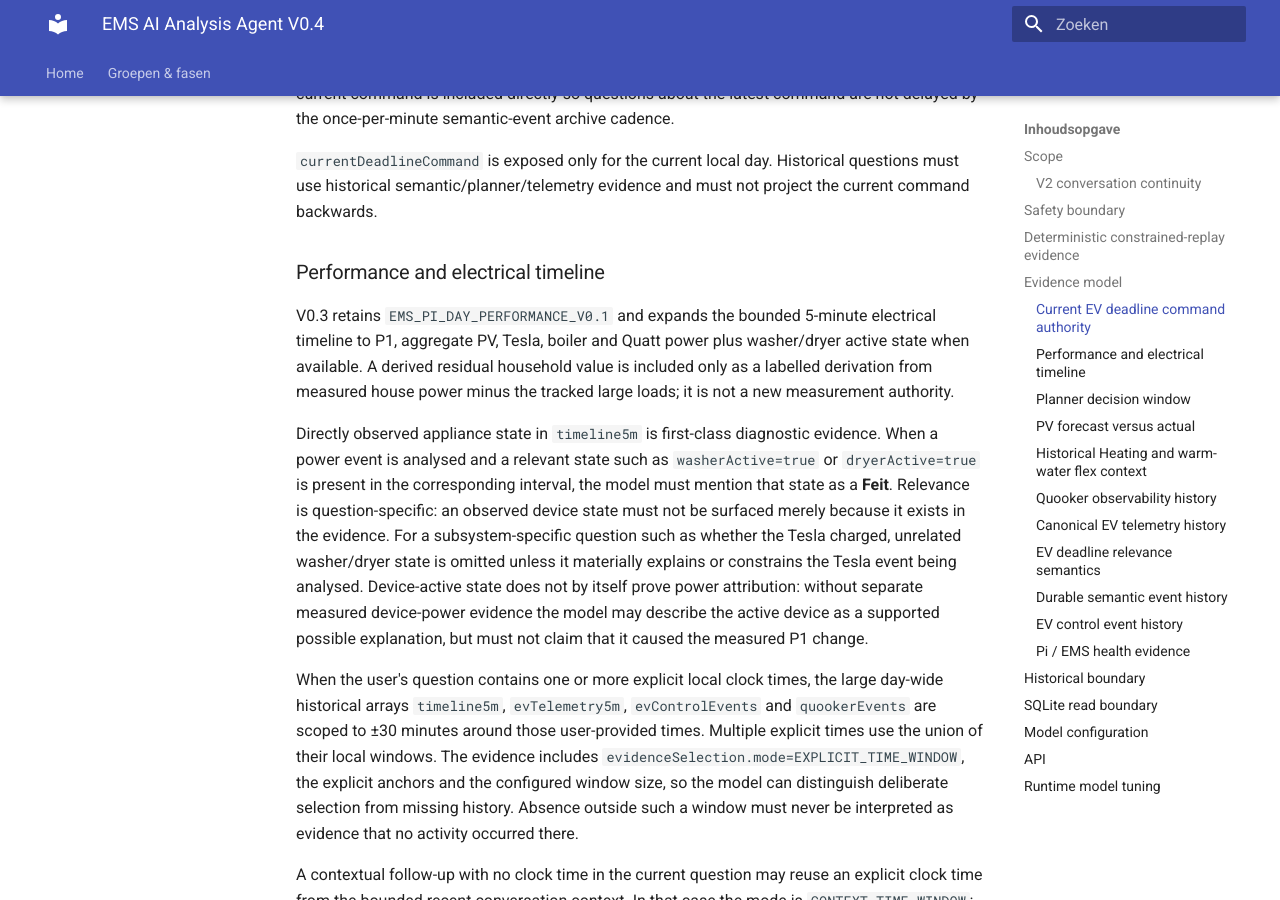
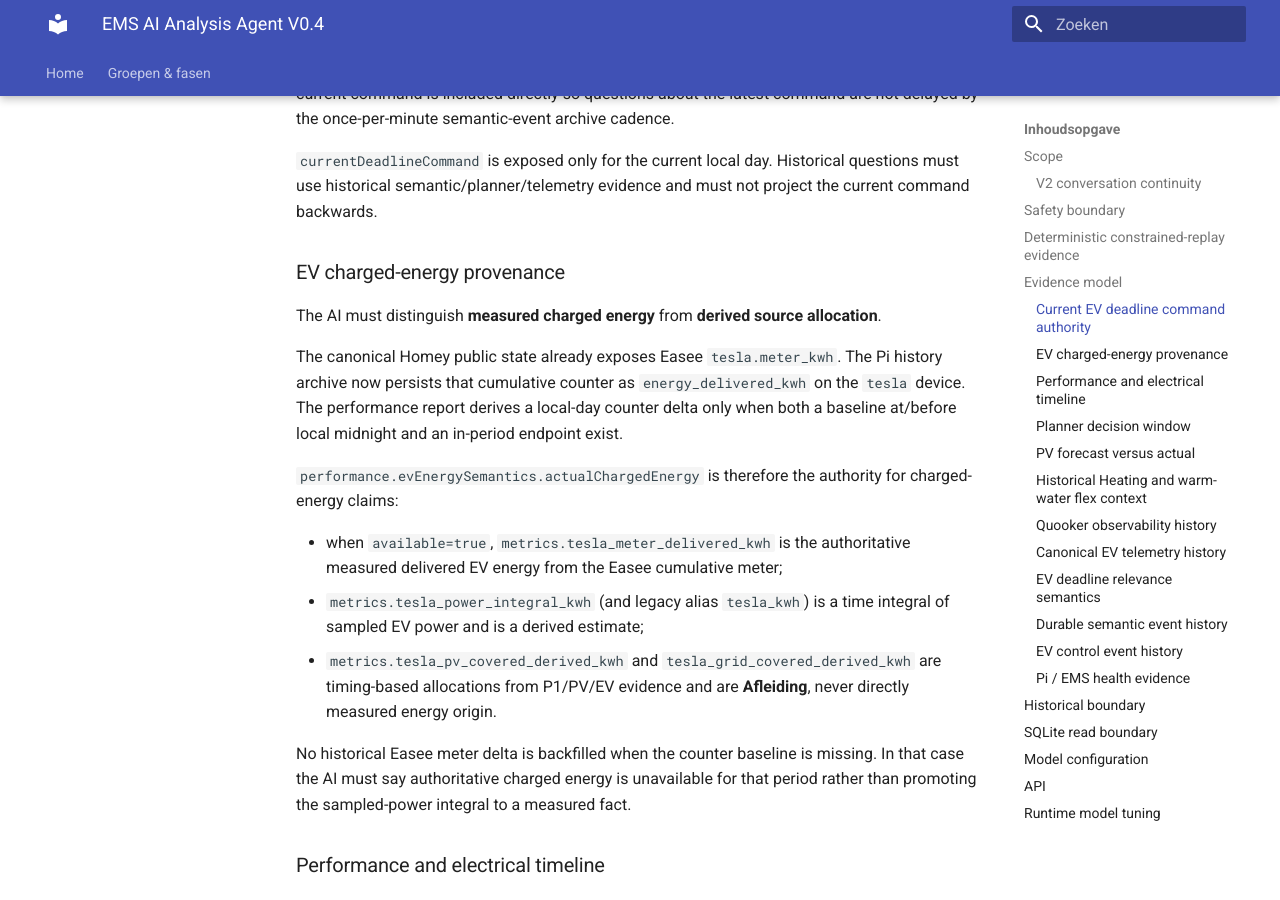
Before and after one commit to OnsKasteeltje/homey-energy-manual, an MkDocs documentation site: the page built from docs/architecture/ems-ai-analysis-agent.md, in a window 1280 px wide and 900 px high, scrolled down 4081 px. Built offline with MkDocs 1.6.1 and Material for MkDocs 9.7.7, drawn with Linux system fonts in a browser that asks for light colours.

Commit message:
docs(ai): define authoritative EV energy provenance

```diff
--- a/docs/architecture/ems-ai-analysis-agent.md
+++ b/docs/architecture/ems-ai-analysis-agent.md
@@ -182,6 +182,33 @@ once-per-minute semantic-event archive cadence.
 `currentDeadlineCommand` is exposed only for the current local day. Historical
 questions must use historical semantic/planner/telemetry evidence and must not
 project the current command backwards.
+
+### EV charged-energy provenance
+
+The AI must distinguish **measured charged energy** from **derived source
+allocation**.
+
+The canonical Homey public state already exposes Easee `tesla.meter_kwh`.
+The Pi history archive now persists that cumulative counter as
+`energy_delivered_kwh` on the `tesla` device. The performance report derives
+a local-day counter delta only when both a baseline at/before local midnight
+and an in-period endpoint exist.
+
+`performance.evEnergySemantics.actualChargedEnergy` is therefore the authority
+for charged-energy claims:
+
+- when `available=true`, `metrics.tesla_meter_delivered_kwh` is the
+  authoritative measured delivered EV energy from the Easee cumulative meter;
+- `metrics.tesla_power_integral_kwh` (and legacy alias `tesla_kwh`) is a
+  time integral of sampled EV power and is a derived estimate;
+- `metrics.tesla_pv_covered_derived_kwh` and
+  `tesla_grid_covered_derived_kwh` are timing-based allocations from P1/PV/EV
+  evidence and are **Afleiding**, never directly measured energy origin.
+
+No historical Easee meter delta is backfilled when the counter baseline is
+missing. In that case the AI must say authoritative charged energy is
+unavailable for that period rather than promoting the sampled-power integral
+to a measured fact.
 
 ### Performance and electrical timeline
 
```
